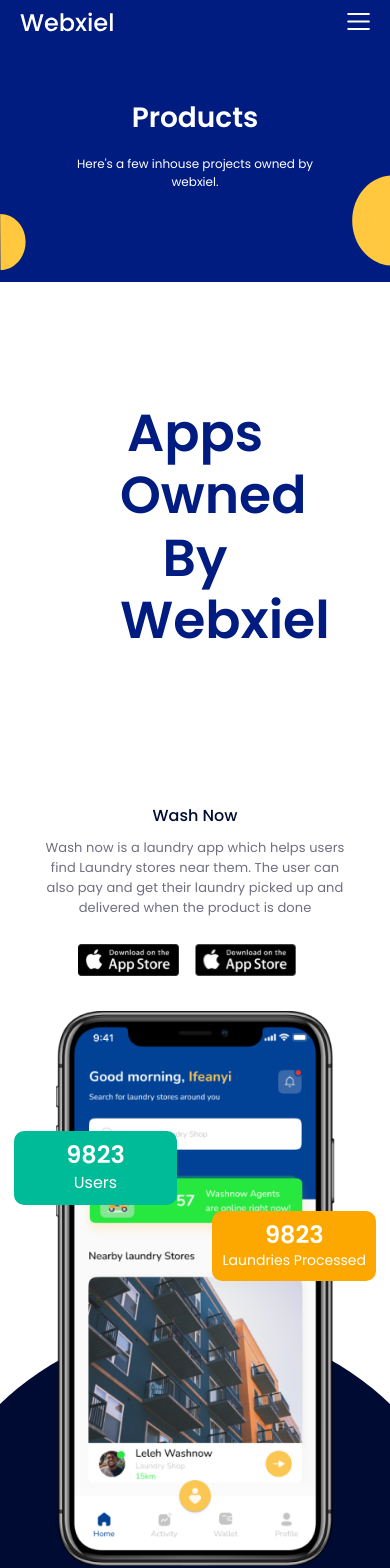
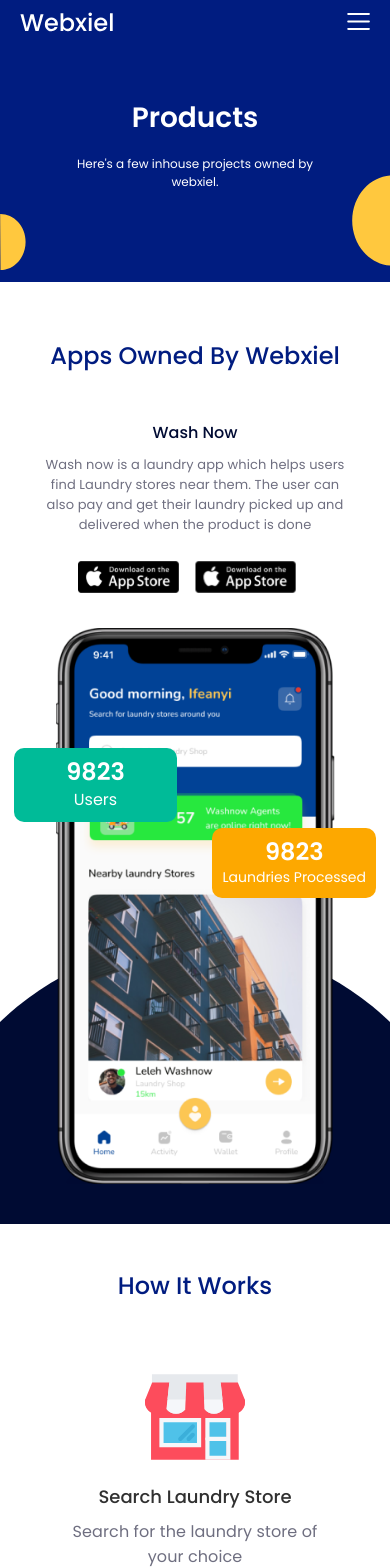
Before and after one commit to webxiel/webxiel_landing_page, a React (Create React App) app: page /products in a window 390 px wide. Shown: the top 1568 px of the page. Built offline with nearby package versions, Linux system fonts and the light colour scheme.

Commit message:
fix: make products page mobile responsive

```diff
--- a/src/pages/products/Products.scss
+++ b/src/pages/products/Products.scss
@@ -1,3 +1,6 @@
+$w700px: 700px;
+
+
 .products{
   width: 100vw;
 
@@ -15,3 +18,17 @@
     }
   }
 }
+@media only screen and (max-width: $w700px) {
+  .products{
+    .products__header {
+      padding: 60px 40px 5px;
+
+      .products__header__title {
+        font-size: 24px;
+        font-weight: 500;
+        line-height: 1.2em;
+        margin-bottom: .3em;
+      }
+    }
+  }
+}
--- a/src/pages/products/components/ProductsSummary.scss
+++ b/src/pages/products/components/ProductsSummary.scss
@@ -110,6 +110,7 @@
         color: #001C80;
         text-transform: capitalize;
         margin-bottom: 1.1em;
+        margin-top: 2em;
       }
       .product__how-it-works{
         display: flex;
@@ -121,6 +122,7 @@
 
         article{
           width: 330px;
+          margin: 0 auto;
           padding: 10px;
 
           .how-it-works__step{
@@ -160,6 +162,11 @@
       .product__intro{
         padding: 100px 50px 0 !important;
       }
+      .product__manual{
+        .product__how-it-works{
+          padding: 30px 50px !important;
+        }
+      }
     }
   }
 }
@@ -197,6 +204,15 @@
               margin-right: 40px;
             }
           }
+      }
+
+      .product__screens{
+        .product__screens__container{
+          img{
+            width: 200px !important;
+            height: 400px !important;
+          }
+        }
       }
     }
   }
@@ -262,6 +278,12 @@
             }
           }
         }
+
+        .product__manual{
+          h3{
+            font-size: 24px;
+          }
+        }
       }
     }
 }
```
